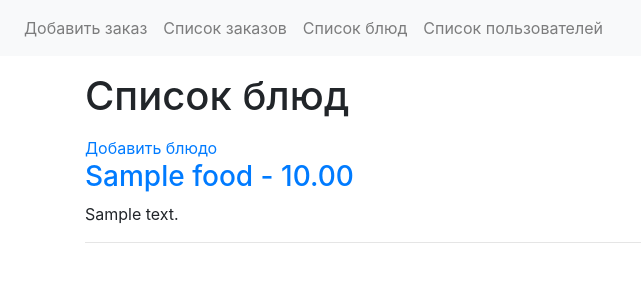
After one commit to bermetak/python-group_1-homework_45-bermet_akynbekova, a Django app: page /food in a window 1280 px wide. The commit adds this page. Shown: the top 300 px of the page, without its empty margins (0-641 px from the left). Run offline with Django 3.2, Linux system fonts and the light colour scheme; tables that the repository leaves empty hold one stand-in row (values such as "Sample post"); some libraries are stand-ins or nearby versions.

Commit message:
added food_list, food_detail

```diff
--- a/source/main/urls.py
+++ b/source/main/urls.py
@@ -19,17 +19,19 @@ from django.conf.urls.static import static
 from django.conf import settings
 
 from webapp.views import FoodDetailView, OrderDetailView, OrderCreateView, FoodCreateView, OrderUpdateView, \
-    OrderFoodCreateView, OrderListView, UserListView
+    OrderFoodCreateView, OrderListView, UserListView, FoodListView, OrderCancelView
 
 urlpatterns = [
     path('admin/', admin.site.urls),
     path('', OrderListView.as_view(), name='order_list'),
     path('user', UserListView.as_view(), name='user_list'),
+    path('food', FoodListView.as_view(), name='food_list'),
     path('food/<int:pk>', FoodDetailView.as_view(), name='food_detail'),
     path('food/create', FoodCreateView.as_view(), name='food_create'),
     path('order/<int:pk>', OrderDetailView.as_view(), name='order_detail'),
     path('order/create', OrderCreateView.as_view(), name='order_create'),
     path('order/<int:pk>/update', OrderUpdateView.as_view(), name='order_update'),
+    path('order/<int:pk>/cancel', OrderCancelView.as_view(), name='order_cancel'),
     path('order/<int:pk>/food/create', OrderFoodCreateView.as_view(), name='order_food_create')
 ]
 
--- a/source/webapp/models.py
+++ b/source/webapp/models.py
@@ -47,7 +47,7 @@ class Order(models.Model):
 
 
 class OrderFood(models.Model):
-    order = models.ForeignKey(Order, related_name='foods', verbose_name='Заказ', on_delete=models.PROTECT)
+    order = models.ForeignKey(Order, related_name='foods', verbose_name='Заказ', on_delete=models.CASCADE)
     food = models.ForeignKey(Food, related_name='+', verbose_name='Блюдо', on_delete=models.PROTECT)
     amount = models.IntegerField(verbose_name='Количество')
 
--- a/source/webapp/templates/base.html
+++ b/source/webapp/templates/base.html
@@ -21,12 +21,19 @@
     <div class="collapse navbar-collapse" id="navbarNav">
         <ul class="navbar-nav">
             <li class="nav-item">
+                <a href="{% url 'order_create' %}" class="nav-link">Добавить заказ</a>
+            </li>
+            <li class="nav-item">
                 <a href="{% url 'order_list' %}" class="nav-link">Список заказов</a>
+            </li>
+            <li class="nav-item">
+                <a href="{% url 'food_list' %}" class="nav-link">Список блюд</a>
             </li>
 
             <li class="nav-item">
                 <a href="{% url 'user_list' %}" class="nav-link">Список пользователей</a>
             </li>
+
             {% block menu %}{% endblock %}
         </ul>
     </div>
--- a/source/webapp/templates/food_detail.html
+++ b/source/webapp/templates/food_detail.html
@@ -1,6 +1,12 @@
 {% extends 'base.html' %}
 {% block title %}Блюдо{% endblock %}
 {% block content %}
+    <h1 class="mt-3 mb-3">{{ food.name }}</h1>
+    {{ food.price }}
+    <hr>
+        {{ food.description }}
+    <hr>
+    <br>
     <img src="{{ food.photo.url }}" alt="Картинка еды">
 {% endblock %}
 
--- /dev/null
+++ b/source/webapp/templates/food_list.html
@@ -0,0 +1,18 @@
+{% extends 'base.html' %}
+{% block title %}Список блюд{% endblock %}
+{% block content %}
+    <h1 class="mt-3 mb-3">Список блюд</h1>
+    <a href="{% url 'food_create' %}">Добавить блюдо</a>
+    {% for food in food_list %}
+        <a href="{% url 'food_detail' food.pk %}">
+        <h3>
+        {{ food.name }} - {{ food.price }}
+            </h3> </a>
+
+        {{ food.description }}
+
+
+        <hr>
+    {% endfor %}
+{#    <img src="{{ food.photo.url }}" alt="Картинка еды">#}
+{% endblock %}
--- a/source/webapp/templates/order_list.html
+++ b/source/webapp/templates/order_list.html
@@ -6,7 +6,7 @@
 
             <a href="{% url 'order_detail' order.pk %}">
                 <h3>
-                Заказ № {{ order.pk }} - {{ order.status }}
+                Заказ № {{ order.pk }} - {{ order.get_status_display }}
                     </h3>
         Клиент: {{ order.contact_name }}, {{ order.contact_phone }}
 
@@ -16,5 +16,3 @@
         <br>
     {% endfor %}
 {% endblock %}
-
-{# Откройте /order/<pk>, чтобы посмотреть список блюд для заказа на этой странице #}
--- a/source/webapp/templates/order_update.html
+++ b/source/webapp/templates/order_update.html
@@ -1,6 +1,6 @@
 {% extends 'base.html' %}
 {% load static %}
-{% block title %}Добавить заказ{% endblock %}
+{% block title %}Изменить заказ № {{ order.pk }}{% endblock %}
 
 {% block content %}
     {# Не выводить форму, если статус связанного заказа "Доставлен" или "Доставляется" #}
--- a/source/webapp/views.py
+++ b/source/webapp/views.py
@@ -1,5 +1,6 @@
 from django.views.generic import DetailView, CreateView, UpdateView, View, DeleteView, ListView
-from django.urls import reverse
+from django.shortcuts import render, redirect, get_object_or_404
+from django.urls import reverse, reverse_lazy
 from django.http import HttpResponseRedirect
 from webapp.models import Food, Order, OrderFood, Employee
 from webapp.forms import FoodForm, OrderForm, OrderFoodForm
@@ -26,11 +27,33 @@ class UserListView(ListView):
     model = Employee
     template_name = 'user_list.html'
 
-
+class FoodListView(ListView):
+    model = Food
+    template_name = 'food_list.html'
 
 class OrderDetailView(DetailView):
     model = Order
     template_name = 'order_detail.html'
+
+
+class OrderCancelView(View):
+    model = Order
+    template_name = 'order_cancel.html'
+
+
+    def get(self, request, pk):
+        order = get_object_or_404(Order, pk=pk)
+
+        if request.method == 'GET':
+            return render(request, 'order_cancel.html', {'order': order})
+
+        elif request.method == 'POST':
+            # if request.POST.get('cancel') == 'yes':
+            order.status = 'STATUS_CANCELED'
+            order.save()
+            return redirect('order_list')
+
+
 
 
 class OrderUpdateView(UpdateView):
@@ -80,27 +103,9 @@ def order_reject_view(request, *args, **kwargs):
     pass
 
 
-# классовое на базе View
-class OrderRejectView(View):
-    def get(self, *args, **kwargs):
-        # найти заказ
-        # поменять статус на canceled
-        # сохранить заказ
-        # сделать редирект на список заказов
-        pass
 
 
-# классовое на базе DeleteView с выводом страницы подтверждения
-class OrderRejectViewV2(DeleteView):
-    model = OrderUpdateView
-    template_name = 'order_cancel.html'
 
-    def delete(self, request, *args, **kwargs):
-        self.object = self.get_object()
-        success_url = self.get_success_url()
-        # поменять статус на canceled
-        # сохранить заказ
-        return HttpResponseRedirect(success_url)
 
 
 # Представления для создания заказа
```
Also changed, not shown: source/webapp/templates/food_delete.html (added, +16 -0 lines), source/webapp/templates/food_update.html (added, +9 -0 lines), source/webapp/templates/order_cancel.html (added, +18 -0 lines), source/webapp/templates/order_detail.html (+5 -5 lines).
